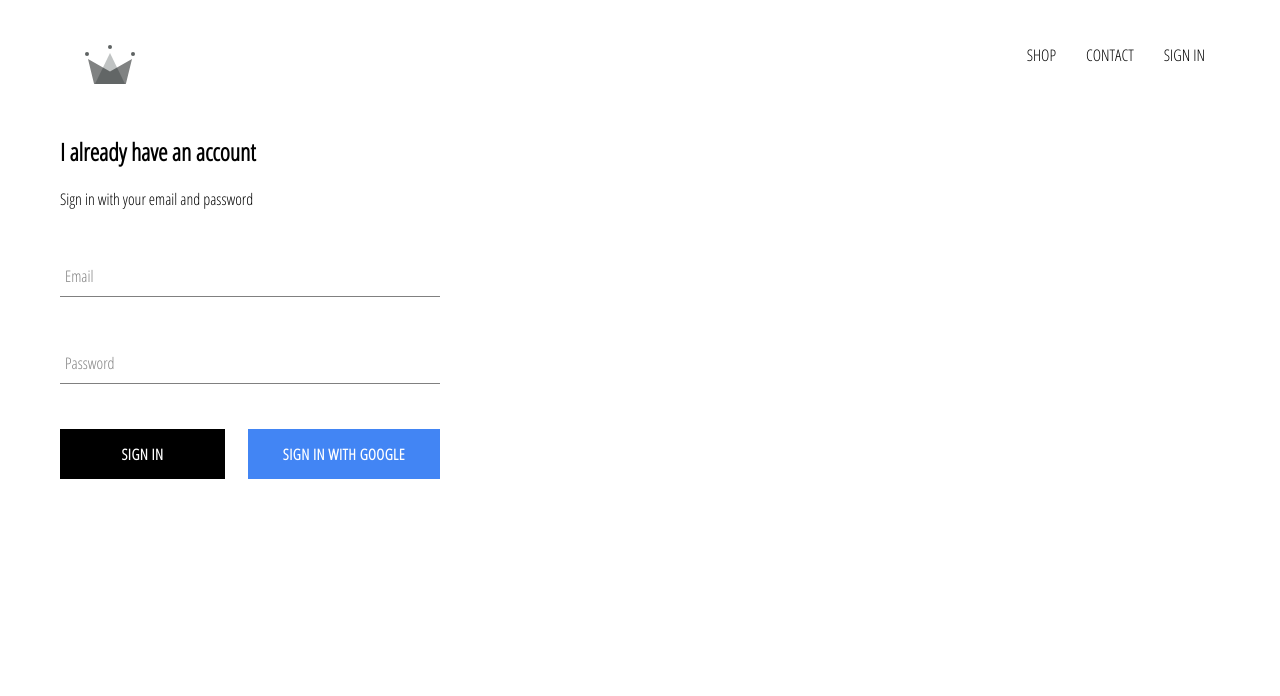
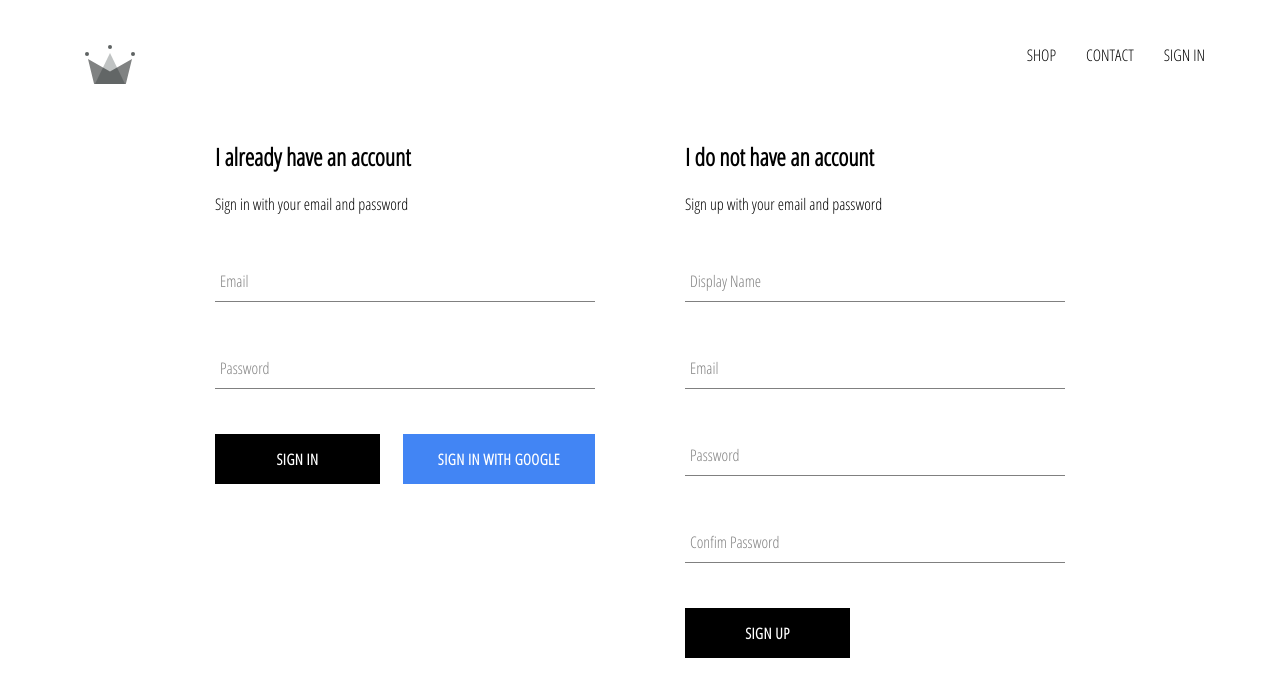
Before and after one commit to mknippen/crwn-clothing, a React (Create React App) app: page /signin in a window 1280 px wide. Shown: the top 696 px of the page. Built offline with nearby package versions, Linux system fonts and the light colour scheme; no server answers.

Commit message:
added sign in via firebase

```diff
--- a/src/App.js
+++ b/src/App.js
@@ -7,7 +7,7 @@
 import HomePage from './pages/homepage/homepage.component';
 import ShopPage from './pages/shop/shop.component';
 import SignInAndSignUpPage from './pages/sign-in-and-sign-up/sign-in-and-sign-up.component'
-import { auth } from './firebase/firebase.utils';
+import { auth, createUserProfileDocument } from './firebase/firebase.utils';
 
 class App extends React.Component {
   constructor() {
@@ -21,10 +21,24 @@
   unsubscribeFromAuth = null
 
   componentDidMount() {
-    this.unsubscribeFromAuth = auth.onAuthStateChanged( user => {
-      this.setState({ currentUser: user});
+    this.unsubscribeFromAuth = auth.onAuthStateChanged(async userAuth => {
+      if (userAuth) {
+        const userRef = await createUserProfileDocument(userAuth);
 
-      console.log(user);
+        userRef.onSnapshot(snapshot => {
+          this.setState({
+            currentUser: {
+              id: snapshot.id,
+              ...snapshot.data()
+            }
+          }, () => {
+            console.log(this.state);
+          })
+        });
+      } else {
+        this.setState({currentUser: userAuth});
+      }
+
     })
   }
 
--- /dev/null
+++ b/src/components/sign-up/sign-up.component.jsx
@@ -0,0 +1,72 @@
+import React from 'react';
+
+import FormInput from '../form-input/form-input.component';
+import CustomButton from '../custom-button/custom-button.component';
+
+import { auth, createUserProfileDocument } from '../../firebase/firebase.utils';
+
+import './sign-up.styles.scss';
+
+class SignUp extends React.Component {
+    constructor() {
+        super()
+
+        this.state = {
+            displayName: '',
+            email: '',
+            password: '',
+            confirmPassword: ''
+        }
+    }
+
+    handleSumbit = async event => {
+        event.preventDefault();
+
+        const {displayName, email, password, confirmPassword} = this.state;
+
+        if (password !== confirmPassword) {
+            alert("Paswords don't match");
+            return;
+        }
+
+        try {
+            const { user } = await auth.createUserWithEmailAndPassword(email, password);
+            await createUserProfileDocument(user, {displayName});
+
+            this.setState({
+                displayName: '',
+                email: '',
+                password: '',
+                confirmPassword: ''
+            });
+        } catch (error) {
+
+        }
+    }
+
+    handleChange = event => {
+        const { value, name } = event.target
+        this.setState({[name]: value })
+    }
+
+    render() {
+        const {displayName, email, password, confirmPassword} = this.state;
+        return (
+            <div className='sign-up'>
+                <h2>I do not have an account</h2>
+                <span>Sign up with your email and password</span>
+
+                <form className='sign-up-form' onSubmit={this.handleSumbit}>
+                    <FormInput name='displayName' type='text' value={displayName} handleChange={this.handleChange} label='Display Name' required />
+                    <FormInput name='email' type='email' value={email} handleChange={this.handleChange} label='Email' required />
+                    <FormInput name='password' type='password' value={password} onChange={this.handleChange} label='Password' required />
+                    <FormInput name='confirmPassword' type='password' value={confirmPassword} onChange={this.handleChange} label='Confim Password' required />
+
+                    <CustomButton type='submit'>SIGN UP</CustomButton>
+                </form>
+            </div>
+        )
+    }
+}
+
+export default SignUp;
--- /dev/null
+++ b/src/components/sign-up/sign-up.styles.scss
@@ -0,0 +1,9 @@
+.sign-up {
+    display: flex;
+    flex-direction: column;
+    width: 380px;
+
+    .title {
+        margin: 10px 0;
+    }
+}
--- a/src/firebase/firebase.utils.js
+++ b/src/firebase/firebase.utils.js
@@ -13,6 +13,31 @@
     measurementId: "G-L3683CK1XV"
   };
 
+  export const createUserProfileDocument = async (userAuth, additionalData) => {
+    if (!userAuth) return;
+
+    const userRef = firestore.doc(`users/${userAuth.uid}`);
+    const snapshot = await userRef.get();
+
+    if (!snapshot.exists) {
+      const { displayName, email } = userAuth;
+      const createdAt = new Date();
+
+      try {
+        await userRef.set({
+          displayName,
+          email,
+          createdAt,
+          ...additionalData
+        })
+      } catch (error) {
+        console.log('error creating user', error.message);
+      }
+    }
+
+    return userRef;
+  }
+
   firebase.initializeApp(config);
 
   export const auth = firebase.auth();
--- a/src/pages/sign-in-and-sign-up/sign-in-and-sign-up.component.jsx
+++ b/src/pages/sign-in-and-sign-up/sign-in-and-sign-up.component.jsx
@@ -1,12 +1,14 @@
 import React from 'react';
 
 import SignIn from '../../components/sign-in/sign-in.component'
+import SignUp from '../../components/sign-up/sign-up.component'
 
 import './sign-in-and-sign-up.styles.scss'
 
 const SignInAndSignUpPage = () => (
     <div className='sign-in-and-sign-up'>
         <SignIn />
+        <SignUp />
     </div>
 )
 
--- a/src/pages/sign-in-and-sign-up/sign-in-and-sign-up.styles.scss
+++ b/src/pages/sign-in-and-sign-up/sign-in-and-sign-up.styles.scss
@@ -0,0 +1,6 @@
+.sign-in-and-sign-up {
+    width: 850px;
+    display: flex;
+    justify-content: space-between;
+    margin: 30px auto;
+}
```
